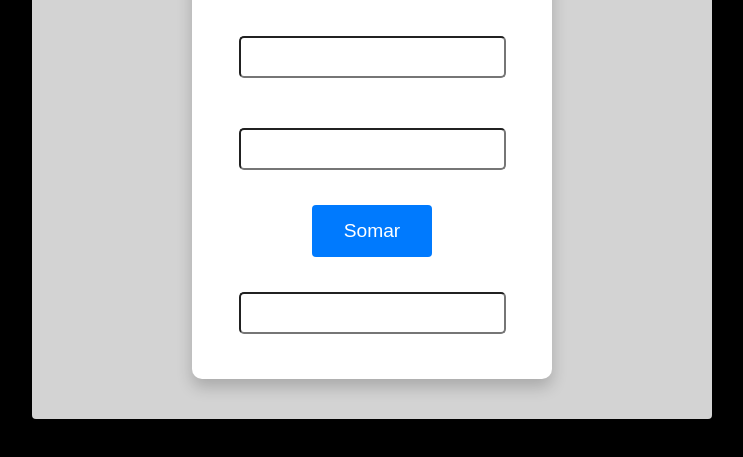
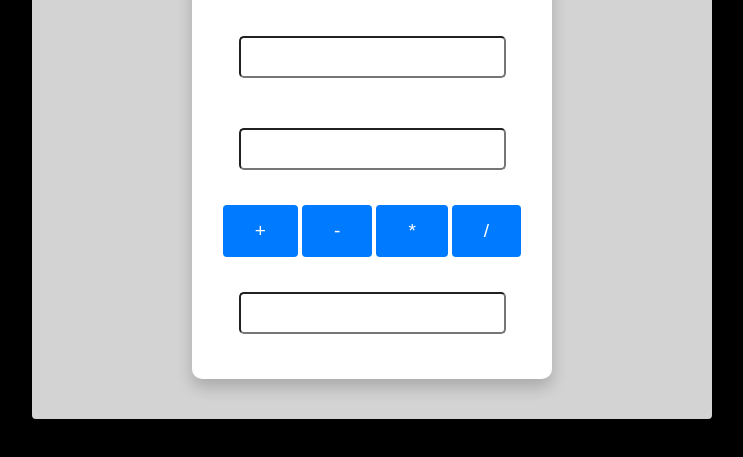
Before and after one commit to AndreLucas0/bootcampdevjr-modulo3-calc, a plain HTML site: page index.html in a window 1280 px wide. Shown: the part 157-614 px from the top of the page, without its empty margins (268-1011 px from the left). Drawn offline with Linux system fonts and the light colour scheme.

Commit message:
tentando fazer do jeito certo na func calc

```diff
--- a/index.html
+++ b/index.html
@@ -13,7 +13,12 @@
         <h1>Calculadora</h1>
         <input id="num1" type="number" />
         <input id="num2" type="number" />
-        <button onclick="calc()">Somar</button>
+        <div class="buttons">
+          <button id="b1ID" onclick="calc()">+</button>
+          <button id="b2ID" onclick="calc()">-</button>
+          <button id="b3ID" onclick="calc()">*</button>
+          <button id="b4ID" onclick="calc()">/</button>
+        </div>
         <input id="output" readonly type="text" />
       </div>
 
--- a/javascript.js
+++ b/javascript.js
@@ -1,8 +1,60 @@
 function calc(){
     var num1 = parseFloat(document.getElementById("num1").value);
     var num2 = parseFloat(document.getElementById("num2").value);
+    const b1 = document.getElementById("b1ID");
+    const b2 = document.getElementById("b2ID");
+    const b3 = document.getElementById("b3ID");
+    const b4 = document.getElementById("b4ID");
 
-    var output = num1 + num2;
+
+    b1.addEventListener("click", function(event) {
+        if (event.currentTarget.id === "b1ID"){
+            var output = num1 + num2;
+
+            document.getElementById("output").value = output;
+        } if (event.currentTarget.id === "b2ID"){
+            var output = num1 - num2;
+
+            document.getElementById("output").value = output;
+        } if (event.currentTarget.id === "b3ID"){
+            var output = num1 * num2;
+
+            document.getElementById("output").value = output;
+        } if (event.currentTarget.id === "b4ID"){
+            var output = num1 / num2;
+
+            document.getElementById("output").value = output;
+        }
+    })
+
+
+}
+
+/*
+function calcSub(){
+    var num1 = parseFloat(document.getElementById("num1").value);
+    var num2 = parseFloat(document.getElementById("num2").value);
+
+    var output = num1 - num2;
 
     document.getElementById("output").value = output;
 }
+
+function calcMult(){
+    var num1 = parseFloat(document.getElementById("num1").value);
+    var num2 = parseFloat(document.getElementById("num2").value);
+
+    var output = num1 * num2;
+
+    document.getElementById("output").value = output;
+}
+
+function calcDiv(){
+    var num1 = parseFloat(document.getElementById("num1").value);
+    var num2 = parseFloat(document.getElementById("num2").value);
+
+    var output = num1 / num2;
+
+    document.getElementById("output").value = output;
+}
+    */
```
